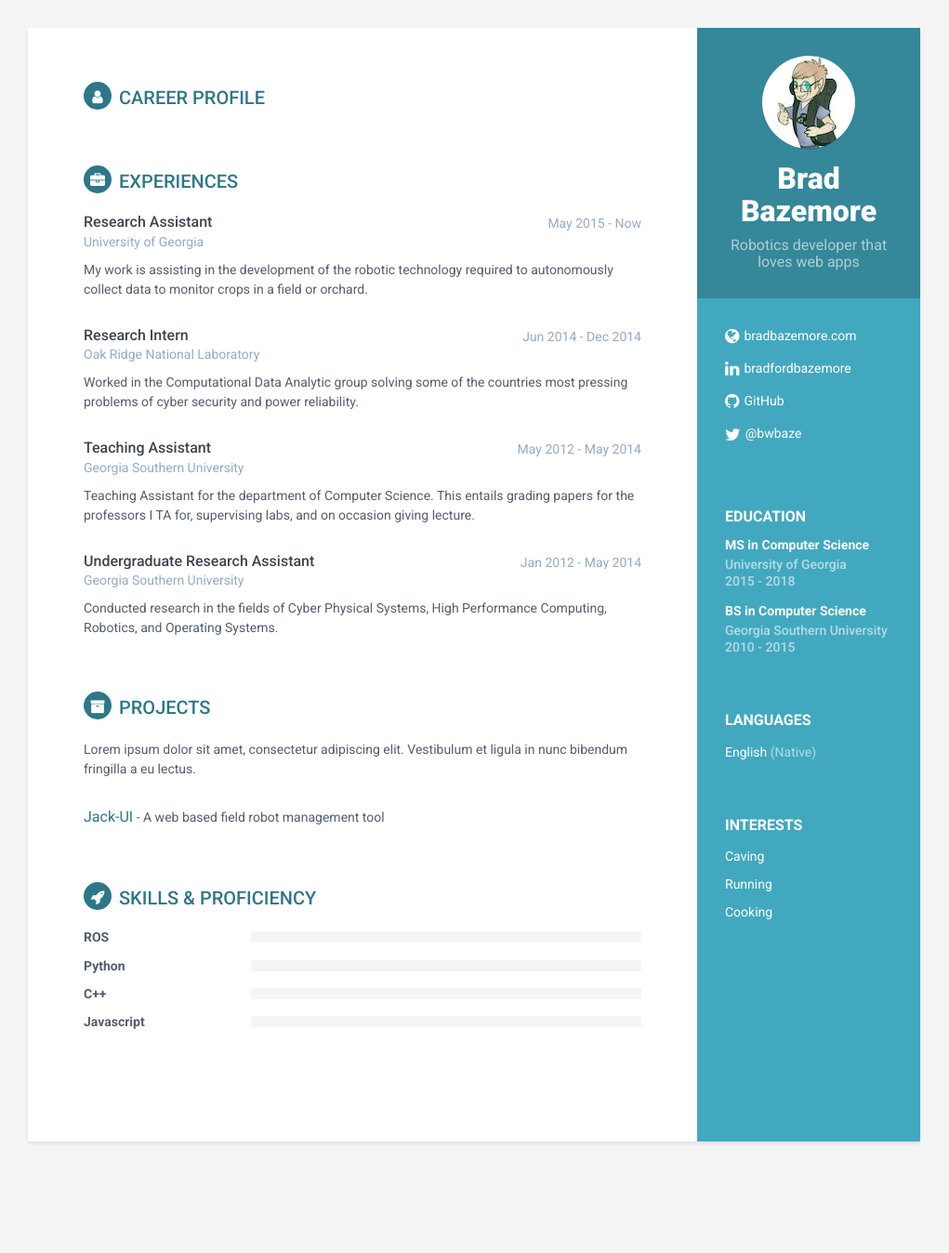
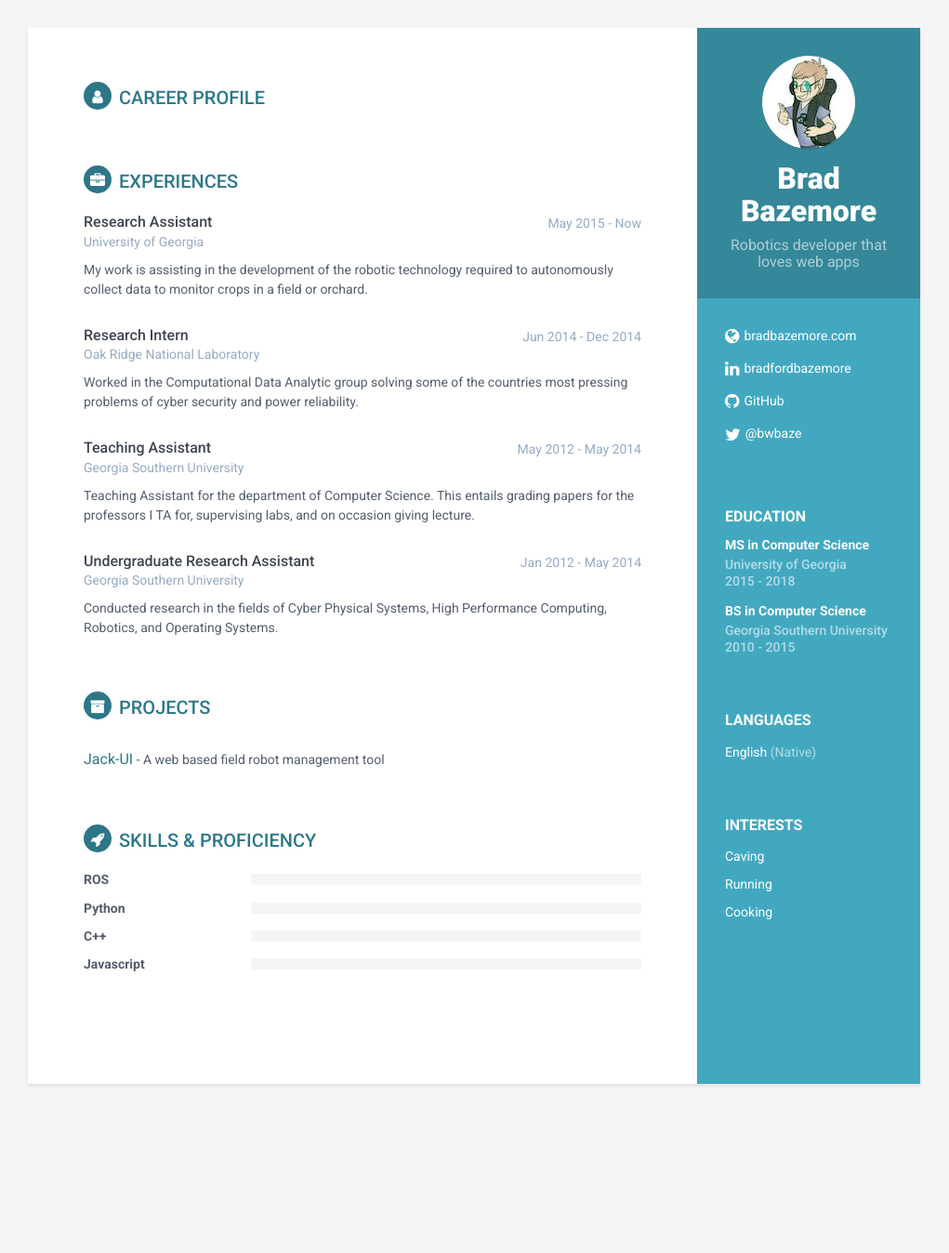
Before and after one commit to sonyccd/resume, a Jekyll site: the page built from index.html, in a window 1280 px wide. Shown: the whole page at 93% size, without its empty margins (130-1151 px from the left). Built offline with Jekyll 4.4.1, drawn with Linux system fonts in a browser that asks for light colours; nearby versions of some CDN libraries; after the commit the page ends 1286 px from its top, so only the background shows below that.

Commit message:
Update projects.html

```diff
--- a/_includes/projects.html
+++ b/_includes/projects.html
@@ -1,8 +1,7 @@
 <section class="section projects-section">
   <h2 class="section-title"><i class="fa fa-archive"></i>Projects</h2>
   <div class="intro">
-    <p>Lorem ipsum dolor sit amet, consectetur adipiscing elit. Vestibulum et ligula in nunc bibendum fringilla a eu
-      lectus.</p>
+    <p></p>
   </div><!--//intro-->
 
   {% for project in site.projects %}
```
